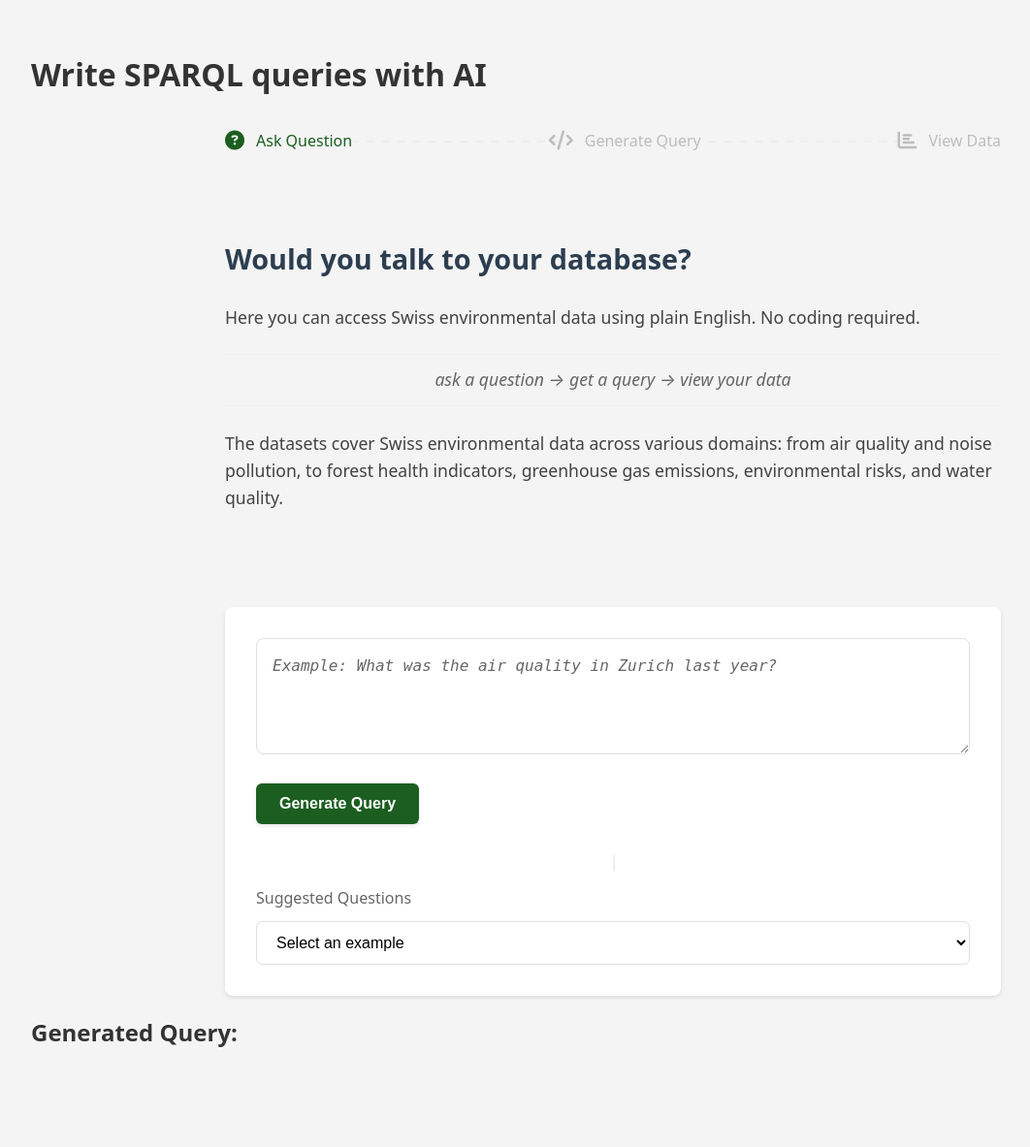
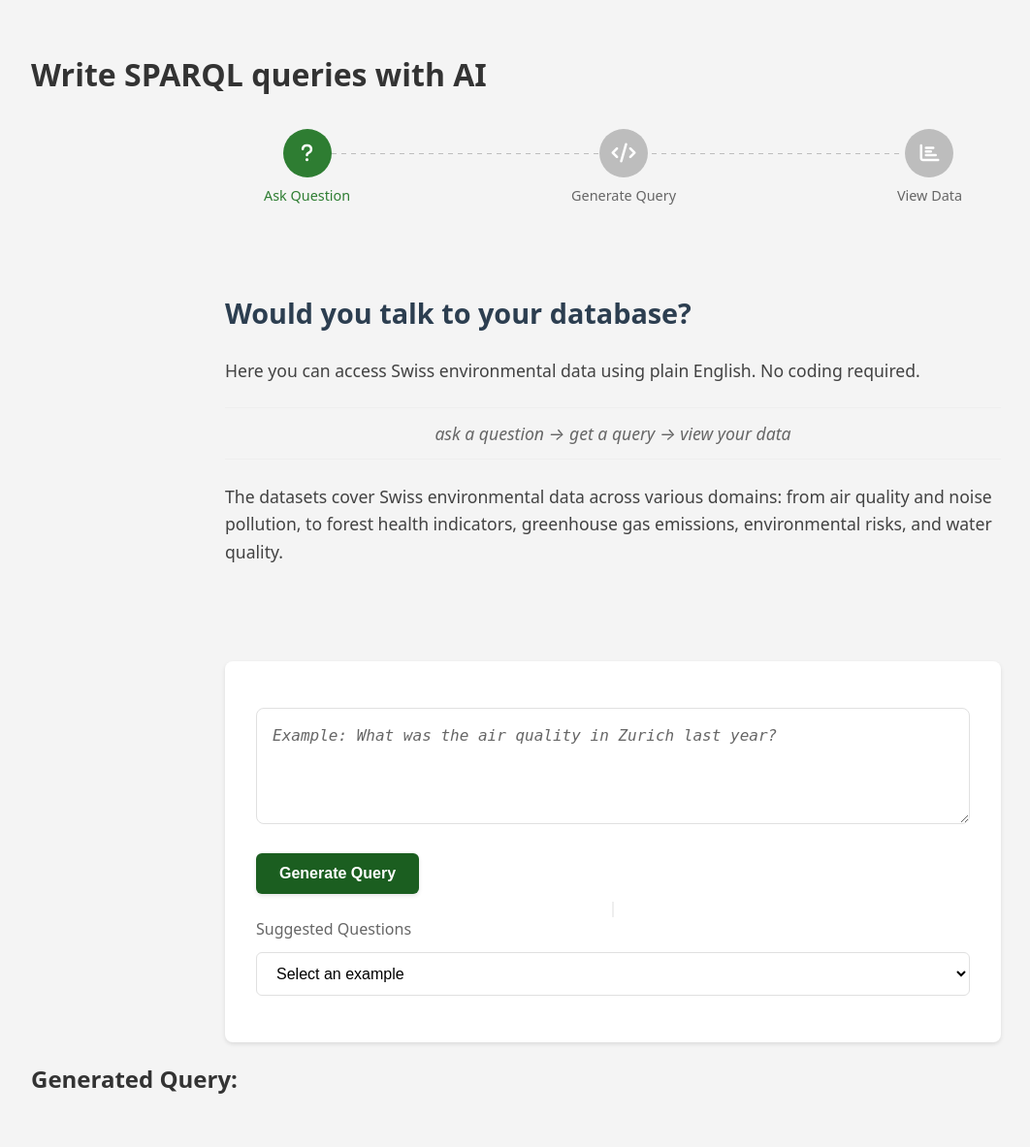
Before and after one commit to zazukoians/llm-playground, a FastAPI app: page /ui in a window 1280 px wide. Shown: the whole page at 97% size, without its empty margins (8-1070 px from the left). Before the commit the page ends 1080 px from the top, so only its background shows below. Run offline with FastAPI, Linux system fonts and the light colour scheme.

Commit message:
iterating

```diff
--- a/app/static/styles.css
+++ b/app/static/styles.css
@@ -19,51 +19,79 @@ h1 {
     color: #333;
 }
 
-/* Steps indicator */
-.steps-indicator {
-    display: flex;
-    justify-content: space-between;
+/* Steps styling */
+.steps-container {
     max-width: 800px;
     margin: 2rem auto;
     padding: 0 2rem;
+}
+
+.steps {
+    display: flex;
+    justify-content: space-between;
     position: relative;
+    padding: 0 40px;
+}
+
+/* Dashed line connector */
+.steps::before {
+    content: '';
+    position: absolute;
+    top: 25px;
+    left: 100px;
+    right: 100px;
+    height: 2px;
+    background-image: linear-gradient(to right, #BDBDBD 50%, transparent 50%);
+    background-size: 10px 1px;
+    background-repeat: repeat-x;
+    z-index: 1;
 }
 
 .step {
     display: flex;
+    flex-direction: column;
     align-items: center;
-    gap: 0.75rem;
-    color: #BDBDBD;
-    font-weight: 500;
     position: relative;
-    z-index: 1;
+    z-index: 2;
 }
 
-.step i {
+.step-icon {
+    width: 50px;
+    height: 50px;
+    background: #BDBDBD;
+    border-radius: 50%;
+    display: flex;
+    align-items: center;
+    justify-content: center;
+    margin-bottom: 0.5rem;
+    color: white;
     font-size: 1.25rem;
+    transition: all 0.3s ease;
 }
 
-.step.active {
-    color: #1B5E20;
+.step.active .step-icon {
+    background: #2E7D32;
 }
 
-.step.active i {
-    color: #1B5E20;
+.step.completed .step-icon {
+    background: #A5D6A7;
 }
 
-/* Dashed line connector */
-.steps-indicator::after {
-    content: '';
-    position: absolute;
-    top: 50%;
-    left: 15%;
-    right: 15%;
-    height: 2px;
-    background-image: linear-gradient(to right, #EEEEEE 50%, transparent 50%);
-    background-size: 16px 100%;
-    z-index: 0;
+.step-text {
+    color: #666;
+    font-size: 0.9rem;
+    font-weight: 500;
 }
 
+.step.active .step-text {
+    color: #2E7D32;
+}
+
+.step.completed .step-text {
+    color: #A5D6A7;
+}
+
+/* Intro section */
 .intro-section {
     max-width: 800px;
     margin: 2rem auto 3rem auto;
@@ -100,6 +128,7 @@ h1 {
     color: #666;
 }
 
+/* Query section */
 .query-section {
     max-width: 800px;
     margin: 0 auto;
@@ -110,11 +139,9 @@ h1 {
     box-sizing: border-box;
 }
 
-.query-container {
-    display: flex;
-    flex-direction: column;
-    width: 100%;
-    box-sizing: border-box;
+.main-content {
+    position: relative;
+    padding: 1rem 0;
 }
 
 .question-container {
@@ -144,25 +171,25 @@ h1 {
 
 #question:focus {
     outline: none;
-    border-color: #1B5E20;
+    border-color: #2E7D32;
     background-color: #FAFAFA;
 }
 
-.examples-section {
-    margin-top: 2rem;
-    position: relative;
-    padding-top: 2rem;
+/* Connector */
+.connector {
+    position: absolute;
+    left: 50%;
+    transform: translateX(-50%);
+    width: 2px;
+    height: 16px;
+    background-color: #EEEEEE;
+    margin: 8px 0;
 }
 
-/* Vertical connector line */
-.examples-section::before {
-    content: '';
-    position: absolute;
-    top: 0;
-    left: 50%;
-    height: 16px;
-    width: 2px;
-    background-color: #EEEEEE;
+/* Examples section */
+.examples-section {
+    position: relative;
+    margin-top: 24px;
 }
 
 .examples-label {
@@ -187,6 +214,7 @@ h1 {
     background-color: #F5F5F5;
 }
 
+/* Button styling */
 #submitButton {
     margin-top: 1.5rem;
     padding: 12px 24px;
@@ -210,13 +238,7 @@ button:disabled {
     cursor: not-allowed;
 }
 
-pre {
-    background: #fff;
-    padding: 10px;
-    border-radius: 5px;
-    box-shadow: 0 0 10px rgba(0, 0, 0, 0.1);
-}
-
+/* Spinner */
 .spinner {
     display: none;
     border: 4px solid #f3f3f3;
@@ -233,6 +255,7 @@ pre {
     100% { transform: rotate(360deg); }
 }
 
+/* Execute button */
 .execute-button-container {
     display: flex;
     justify-content: flex-end;
@@ -260,3 +283,31 @@ pre {
 .execute-button i {
     font-size: 1rem;
 }
+
+/* Query result section */
+pre {
+    background: #fff;
+    padding: 10px;
+    border-radius: 5px;
+    box-shadow: 0 0 10px rgba(0, 0, 0, 0.1);
+}
+
+/* Mobile responsiveness */
+@media (max-width: 768px) {
+    .query-section {
+        padding: 1rem;
+    }
+
+    #question, #examples {
+        padding: 12px;
+    }
+
+    .steps {
+        padding: 0 20px;
+    }
+
+    .steps::before {
+        left: 50px;
+        right: 50px;
+    }
+}
--- a/app/templates/index.html
+++ b/app/templates/index.html
@@ -10,19 +10,27 @@
 <body>
     <h1>Write SPARQL queries with AI</h1>
 
-    <!-- Steps Indicator -->
-    <div class="steps-indicator">
-        <div class="step active">
-            <i class="fas fa-question-circle"></i>
-            <span>Ask Question</span>
+    <!-- Steps Indicator with data-step attributes -->
+    <div class="steps-container">
+        <div class="steps">
+            <div class="step active" data-step="1">
+                <div class="step-icon">
+                    <i class="fas fa-question"></i>
                 </div>
-        <div class="step">
+                <span class="step-text">Ask Question</span>
+            </div>
+            <div class="step" data-step="2">
+                <div class="step-icon">
                     <i class="fas fa-code"></i>
-            <span>Generate Query</span>
                 </div>
-        <div class="step">
+                <span class="step-text">Generate Query</span>
+            </div>
+            <div class="step" data-step="3">
+                <div class="step-icon">
                     <i class="fas fa-chart-bar"></i>
-            <span>View Data</span>
+                </div>
+                <span class="step-text">View Data</span>
+            </div>
         </div>
     </div>
 
@@ -39,6 +47,7 @@
     </div>
 
     <div class="query-section">
+        <div class="main-content">
             <div class="question-container">
                 <form id="queryForm" action="/ui" method="post">
                     <textarea
@@ -50,6 +59,8 @@
                 </form>
             </div>
 
+            <div class="connector"></div>
+
             <div class="examples-section">
                 <div class="examples-label">Suggested Questions</div>
                 <select id="examples">
@@ -60,6 +71,7 @@
                     <option value="what swiss bathing stations had poor water quality in 2020?">What swiss bathing stations had poor water quality in 2020?</option>
                     <option value="what bathing stations are there?">What bathing stations are there?</option>
                 </select>
+            </div>
         </div>
     </div>
 
@@ -89,6 +101,25 @@
     </div>
 
     <script>
+        // Process Header State Management
+        function updateProcessHeader(currentStep) {
+            const steps = document.querySelectorAll('.step');
+
+            steps.forEach(step => {
+                const stepNumber = parseInt(step.getAttribute('data-step'));
+
+                // Remove all states first
+                step.classList.remove('active', 'completed');
+
+                // Add appropriate state
+                if (stepNumber < currentStep) {
+                    step.classList.add('completed');
+                } else if (stepNumber === currentStep) {
+                    step.classList.add('active');
+                }
+            });
+        }
+
         // Rotating placeholders
         const placeholders = [
             "Example: What was the air quality in Zurich last year?",
@@ -115,6 +146,9 @@
             document.getElementById('spinner').style.display = 'block';
             document.getElementById('submitButton').disabled = true;
             document.getElementById('responseContainer').style.display = 'none';
+
+            // Update process header to step 2
+            updateProcessHeader(2);
         });
 
         // Handle query URL generation
@@ -143,6 +177,9 @@
             executeButton.href = queryUrl;
             executeButton.style.display = 'inline-flex';
 
+            // Update process header to step 3 when query is generated
+            updateProcessHeader(3);
+
             window.scrollTo({
                 top: document.documentElement.scrollHeight,
                 behavior: 'smooth'
```
Lines whose indentation alone changed are shown as unchanged.
